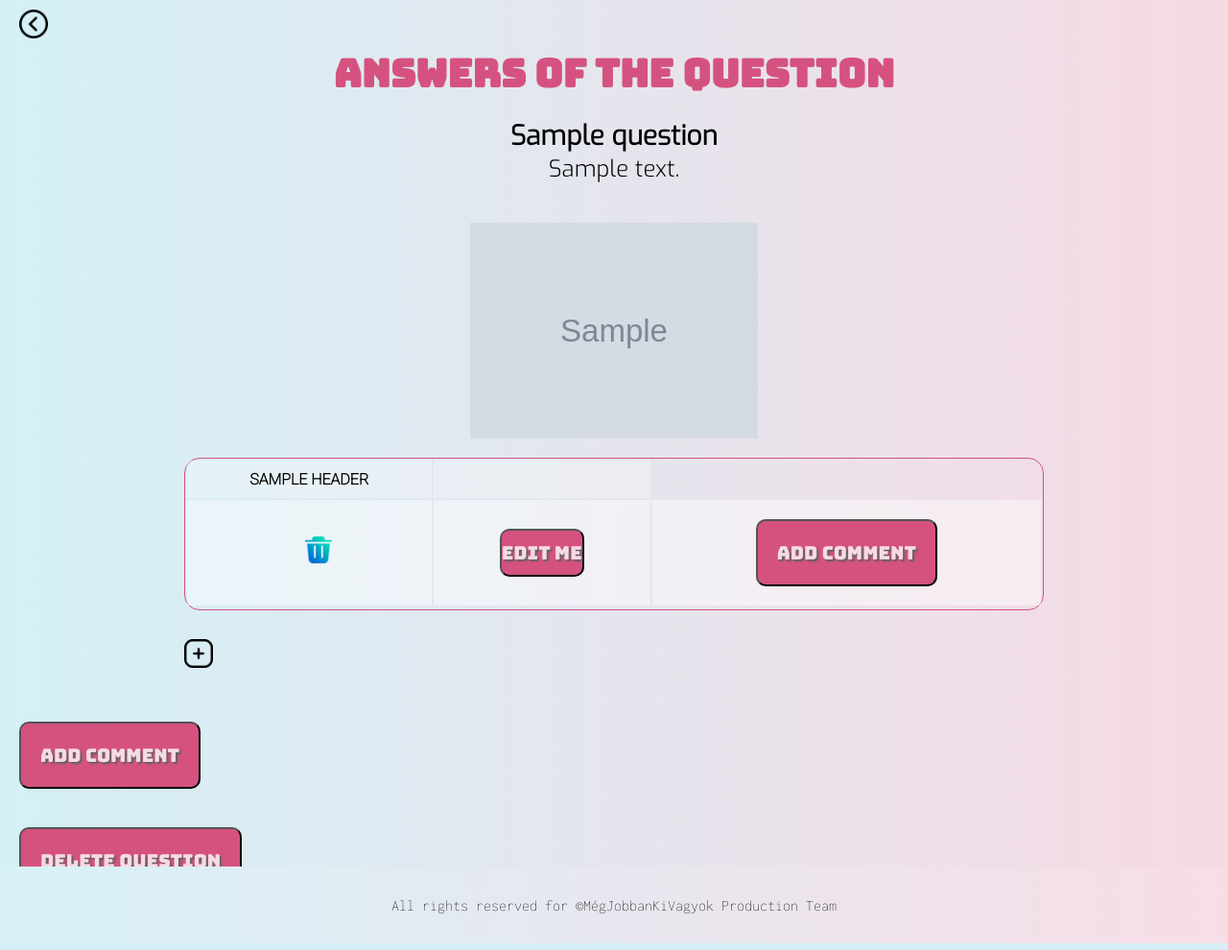
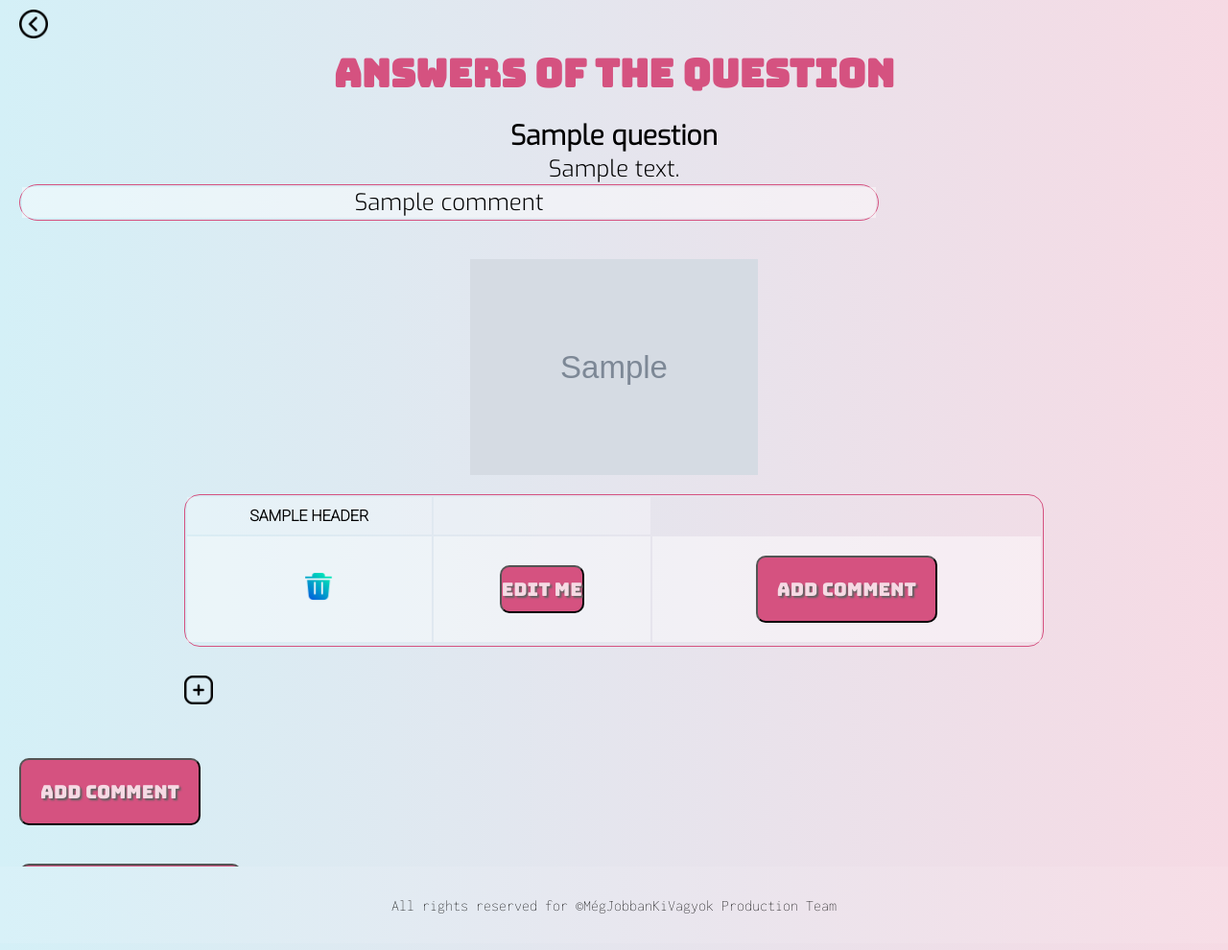
Before and after one commit to RRicsi89/askmate3, a Flask app: template templates/answers.html in a window 1280 px wide. Shown: the part 103-1093 px from the top of the page at 96% size. Run offline with Flask 2, Linux system fonts and the light colour scheme; the template is opened without the code that fills it: most values are stand-ins (such as "Sample title", 1, 10 or a date in 2020); grey boxes marked "Sample" are stand-in pictures; some libraries are stand-ins or nearby versions.

Commit message:
show question comments in table

```diff
--- a/data_handler.py
+++ b/data_handler.py
@@ -136,7 +136,7 @@ def save_edited_answer_to_db(cursor, sub_time, message, image, question_id):
 
 
 @connections.connection_handler
-def insert_into_g_comment(cursor, *args):
+def insert_into_q_comment(cursor, *args):
     query = f"""
         INSERT INTO comment (question_id, message, submission_time)
         VALUES {args}
@@ -151,6 +151,18 @@ def insert_into_a_comment(cursor, *args):
         VALUES {args}
     """
     cursor.execute(query)
+
+
+@connections.connection_handler
+def get_comment_by_question_id(cursor, question_id):
+    query = f"""
+        SELECT comment.submission_time, comment.message FROM comment
+        JOIN question
+            ON comment.question_id = question.id
+        WHERE comment.question_id = %(question_id)s;
+    """
+    cursor.execute(query, {"question_id": question_id})
+    return cursor.fetchall()
 
 
 @connections.connection_handler
--- a/server.py
+++ b/server.py
@@ -38,7 +38,8 @@ def display_question(question_id):
     answers = data_handler.get_answers_by_question_id(question_id)
     answer_headers = data_handler.ANSWER_HEADERS
     data_handler.update_question_view_number(question_id)
-    return render_template("answers.html", question_data=question_data, answers=answers, answer_headers=answer_headers)
+    q_comments = data_handler.get_comment_by_question_id(question_id)
+    return render_template("answers.html", question_data=question_data, answers=answers, answer_headers=answer_headers, q_comments=q_comments)
 
 
 @app.route("/add-question", methods=["GET", "POST"])
@@ -141,7 +142,7 @@ def add_comment_to_the_question(question_id):
     elif request.method == 'POST':
         comment = request.form['message']
         time = utils.get_time()
-        data_handler.insert_into_g_comment(*[question_id, comment, time])
+        data_handler.insert_into_q_comment(*[question_id, comment, time])
         return redirect(f'/question/{ question_id }')
 
 
--- a/templates/answers.html
+++ b/templates/answers.html
@@ -15,6 +15,19 @@
     <p>
       {{ question_data[0]["message"] }}
     </p>
+    <table>
+    <h6>
+        {% for comment in q_comments %}
+            <tr>
+            {% for key in comment.keys() %}
+                <td>
+                {{ comment[key] }}
+                </td>
+            {% endfor %}
+            </tr>
+        {% endfor %}
+    </h6>
+    </table>
     </section>
 
     <section class="table">
```
